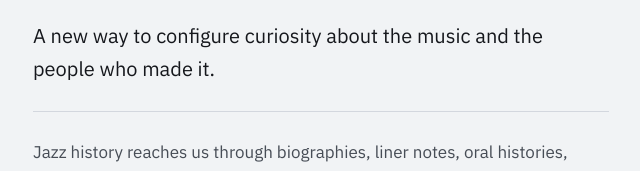
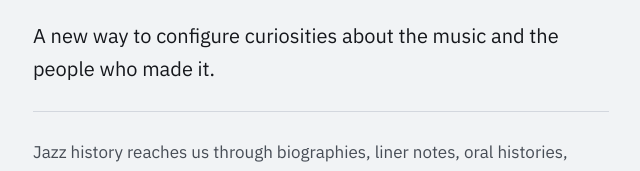
Before and after one commit to jazztimeline/jazztimeline-site, a plain HTML site: page index.html in a window 1280 px wide. Shown: the part 217-388 px from the top of the page, 319-959 px from the left. Drawn offline with Linux system fonts and the light colour scheme.

Commit message:
Update index.html

```diff
--- a/index.html
+++ b/index.html
@@ -4,7 +4,7 @@
 <meta charset="utf-8">
 <meta name="viewport" content="width=device-width, initial-scale=1">
 <title>JazzTimeline</title>
-<meta name="description" content="A new way to configure curiosity about the music and the people who made it. In development.">
+<meta name="description" content="A new way to configure curiosities about the music and the people who made it. In development.">
 <link rel="preconnect" href="https://fonts.gstatic.com" crossorigin>
 <link rel="stylesheet" href="https://fonts.googleapis.com/css2?family=Archivo:wght@800&family=IBM+Plex+Mono:wght@400&family=IBM+Plex+Sans:wght@400&display=swap">
 <style>
@@ -24,7 +24,7 @@ p{margin:0;color:var(--ink2)}
 <div class="wrap">
 <span class="kicker">In development</span>
 <h1>JazzTimeline</h1>
-<p class="lead">A new way to configure curiosity about the music and the people who made it.</p>
+<p class="lead">A new way to configure curiosities about the music and the people who made it.</p>
 <hr>
 <p>Jazz history reaches us through biographies, liner notes, oral histories, documentaries and discographies. This approach sits alongside those: the same history, open from any perspective, the emphasis depending only on one’s curiosity. Who shared a bandstand. Where a session was cut, and for which label. Who came up under whom. And details about the whole cast of characters in the story of jazz.</p>
 <p>Being built now, methodically.</p>
```
